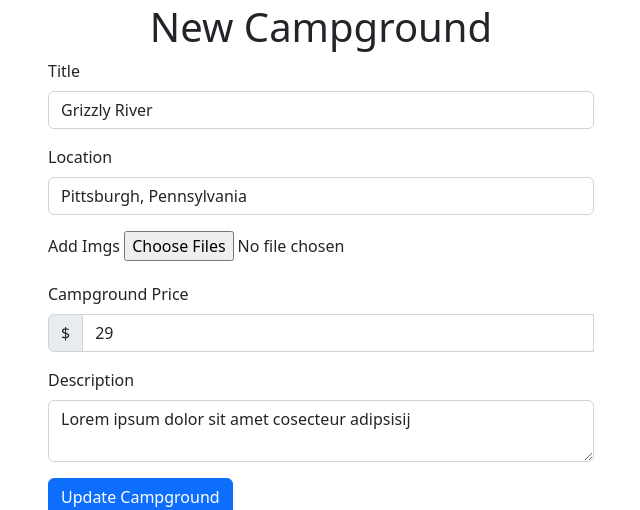
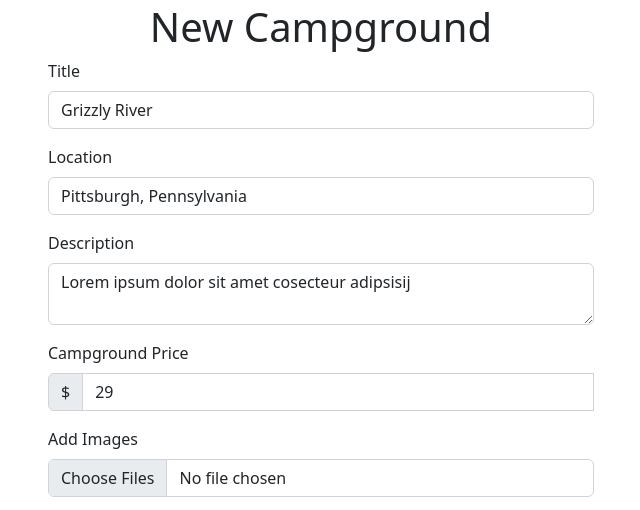
Before and after one commit to ScriptMang/ColtSteele-BootCamp, a Node server app: template YelpCamp/views/campgrounds/edit.ejs in a window 1280 px wide. Shown: the part 101-611 px from the top of the page, without its empty margins (319-959 px from the left). Run offline with Node 20, Linux system fonts and the light colour scheme; the template is opened without the code that fills it: values that come from a table or form of the project are taken from there, others are empty; data comes from the database, SQL or seed files in the repository; some libraries are stand-ins or nearby versions.

Commit message:
New additions to forms  - edit form  allows for deletion of files on the database and cloudinary  - edit form  allows for add new  image files  - edit/new campgrounds form is has new style for image-uploader

```diff
--- a/YelpCamp/validationSchema.js
+++ b/YelpCamp/validationSchema.js
@@ -6,7 +6,9 @@ module.exports.campgroundSchema = Joi.object({
             // image: Joi.string().required(),
             location: Joi.string().required(),
             description: Joi.string().required()
-        }).required()
+        }).required(),
+       deleteImages: Joi.array()
+
 })
 
 module.exports.reviewSchema = Joi.object({
--- a/YelpCamp/views/campgrounds/edit.ejs
+++ b/YelpCamp/views/campgrounds/edit.ejs
@@ -17,10 +17,14 @@
                       City, State
                 </div>
             </div>
+
             <div class="mb-3">
-                <label class="form-label" for="image">Add Imgs</label>
-                <input type="file" name="image" id="image" multiple>
-            </div>
+                <label class="form-label" for="description">Description</label>
+                <textarea class= "form-control" type="text" id="description" name="campground[description]" required><%=campground.description%></textarea>
+                <div class="invalid-feedback">
+                     Cannot Leave Space Blank
+                </div>
+             </div>
             <div class="mb-3">
                 <label class="form-label" for="price">Campground Price</label>
                 <div class="input-group">
@@ -31,13 +35,19 @@
                   </div>
                 </div>
             </div>
+          <div class="mb-3">
+                <label for="image" class="form-label" >Add Images</label>
+                <input class="form-control" name = "image" type="file" id="image" multiple>
+         </div>
             <div class="mb-3">
-                <label class="form-label" for="description">Description</label>
-                <textarea class= "form-control" type="text" id="description" name="campground[description]" required><%=campground.description%></textarea>
-                <div class="invalid-feedback">
-                     Cannot Leave Space Blank
-                </div>
-             </div>
+                <% campground.images.forEach(function(img, i) {%>
+                    <img src="<%=img.url%>" class= "img-thumbnail" alt=" ">
+                    <div class="form-check-inline">
+                        <input type="checkbox" id = "img-<%=i%>" name = "deleteImages[]" value="<%=img.filename%>">
+                    </div>
+                    <label for="img-<%=i%>">Delete?</label>
+                <%})%>
+            </div>
             <div class="mb-3">
                 <button class="btn btn-primary">Update Campground</button>
             </div>
--- a/YelpCamp/views/layouts/boilerplate.ejs
+++ b/YelpCamp/views/layouts/boilerplate.ejs
@@ -16,6 +16,5 @@
 
 <script src="https://cdn.jsdelivr.net/npm/bootstrap@5.2.0-beta1/dist/js/bootstrap.bundle.min.js" integrity="sha384-pprn3073KE6tl6bjs2QrFaJGz5/SUsLqktiwsUTF55Jfv3qYSDhgCecCxMW52nD2" crossorigin="anonymous"></script>
 <script src="/javascripts/validateForms.js"></script>
-
 </body>
 </html>
```
Also changed, not shown: YelpCamp/controllers/campgrounds.js (+9 -0 lines), YelpCamp/views/campgrounds/new.ejs (+4 -5 lines).
